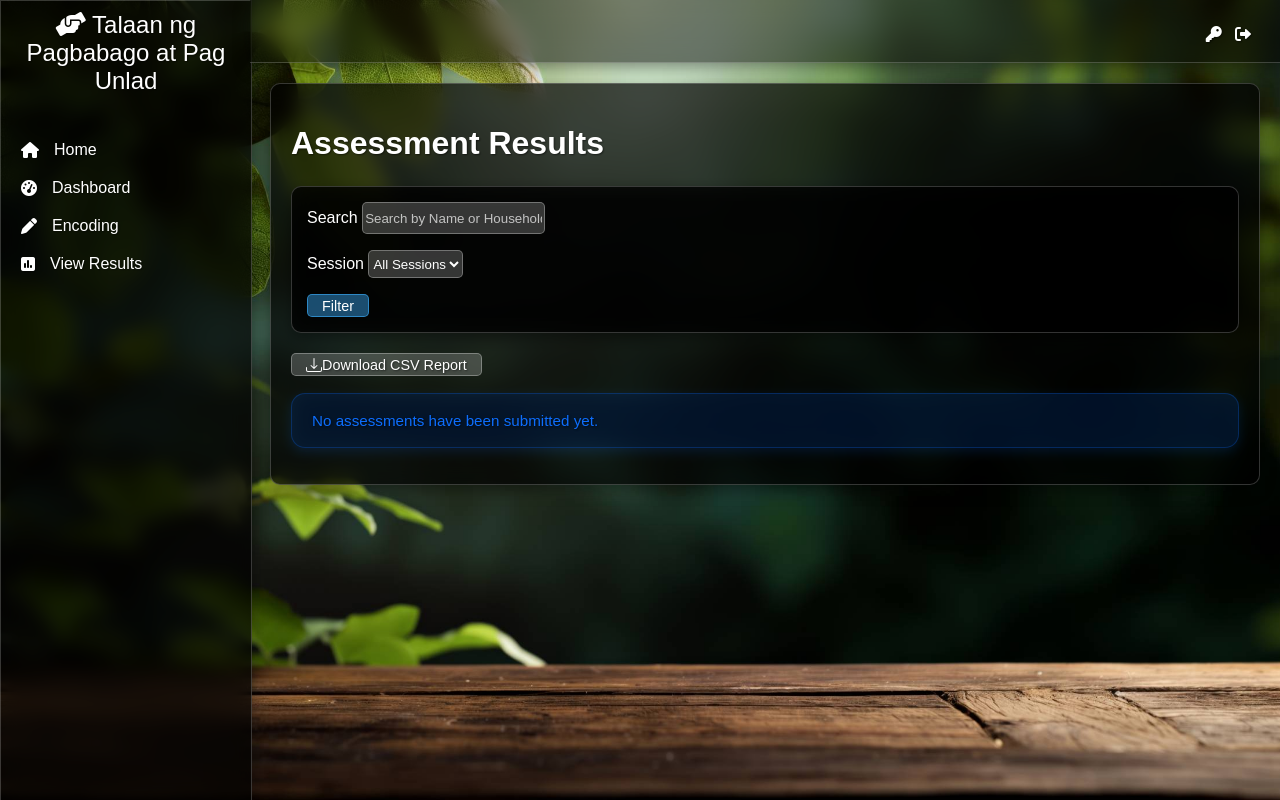
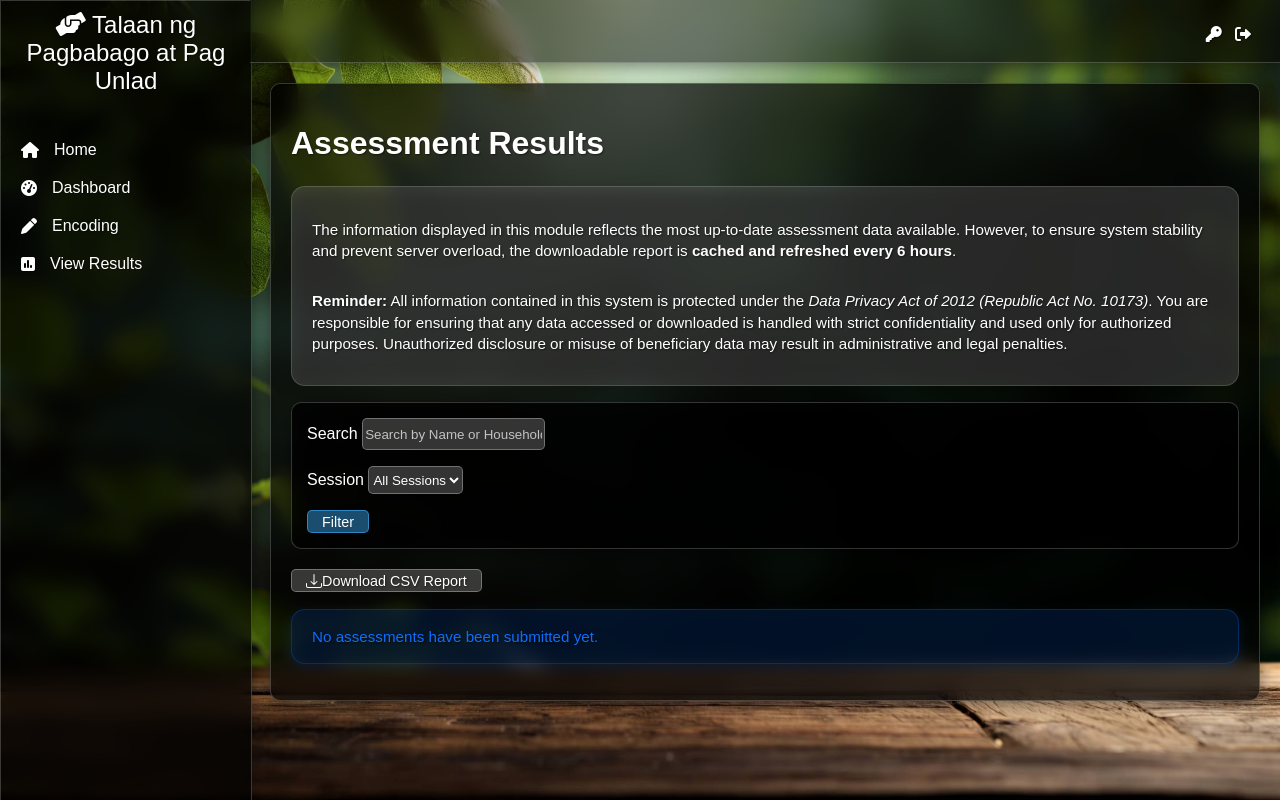
Before and after one commit to Alden0827/fds_talaan, a Flask app: page /results in a window 1280 px wide. Run offline with Flask 3, Linux system fonts and the light colour scheme; the visitor is signed in with stand-in values (Sample User, id 1); data comes from the database, SQL or seed files in the repository; data that the repository does not hold is empty; some libraries are stand-ins or nearby versions.

Commit message:
Add CSV download caching and update results page
Implemented server-side caching for the CSV download endpoint using Flask-Caching to reduce server load, with a 6-hour cache duration. Updated requirements.txt to include Flask-Caching. Enhanced the results page with a notice about CSV caching and data privacy, fixed a minor form field id typo, and improved UI structure.

```diff
--- a/app.py
+++ b/app.py
@@ -13,6 +13,9 @@
 from werkzeug.security import generate_password_hash, check_password_hash
 from flask_login import LoginManager, UserMixin, login_user, login_required, logout_user, current_user
 from functools import wraps
+from flask_caching import Cache
+
+
 SUPER_USER = ['aaquinonXes', 'YSMANTAWIL']
 
 SC_PROV_USERS = ['bbcortez']
@@ -41,6 +44,11 @@
 db = SQLAlchemy(app)
 login_manager = LoginManager(app)
 login_manager.login_view = 'login'
+
+cache = Cache(app, config={
+    'CACHE_TYPE': 'SimpleCache',  # or 'filesystem' / 'redis' for production
+    'CACHE_DEFAULT_TIMEOUT': 6 * 60 * 60  # 6 hours = 21600 seconds
+})
 
 
 @app.context_processor
@@ -862,19 +870,91 @@
         municipality_chart_data=json.dumps(municipality_chart_data)
     )
 
+# @app.route('/download_csv')
+# def download_csv():
+#     questions = Question.query.order_by(Question.order).all()
+#     question_headers = [q.text for q in questions]
+#     headers = [
+#         'Assessment ID', 'Beneficiary Name', 'Household ID', 'Date Taken'
+#     ] + question_headers
+
+#     assessments = Assessment.query.options(
+#         joinedload(Assessment.beneficiary),
+#         joinedload(Assessment.answers).joinedload(Answer.question)
+#     ).all()
+
+#     rows = []
+#     for assessment in assessments:
+#         answer_map = {ans.question_id: ans.value for ans in assessment.answers}
+#         row = {
+#             'Assessment ID': assessment.id,
+#             'Beneficiary Name': assessment.beneficiary.name,
+#             'Household ID': assessment.beneficiary.household_id,
+#             'Date Taken': assessment.date_taken.strftime('%Y-%m-%d %H:%M:%S'),
+#         }
+#         for q in questions:
+#             row[q.text] = answer_map.get(q.id, '')
+#         rows.append(row)
+
+#     si = io.StringIO()
+#     writer = csv.DictWriter(si, fieldnames=headers)
+#     writer.writeheader()
+#     writer.writerows(rows)
+#     output = si.getvalue()
+
+#     return Response(
+#         output,
+#         mimetype="text/csv",
+#         headers={"Content-Disposition": "attachment;filename=4ps_assessments_report.csv"}
+#     )
+
 @app.route('/download_csv')
+@login_required
 def download_csv():
+    # ---- Create cache key unique to user and filters ----
+    cache_key = f"csv_{current_user.username}"
+
+    # ---- Check if cached ----
+    cached_csv = cache.get(cache_key)
+    if cached_csv:
+        print("✅ Serving CSV from cache")
+        return Response(
+            cached_csv,
+            mimetype="text/csv",
+            headers={"Content-Disposition": "attachment; filename=4ps_assessments_report.csv"}
+        )
+
+    print("⏳ Generating fresh CSV data...")
+
+    # ---- Base query ----
+    query = Assessment.query.options(
+        joinedload(Assessment.beneficiary),
+        joinedload(Assessment.answers).joinedload(Answer.question)
+    )
+
+    # ---- Apply same user-based filters ----
+    if current_user.username not in SUPER_USER:
+        if current_user.username in ALL_PROV_USERS:
+            query = query.join(Beneficiary)
+            if current_user.username in SK_PROV_USERS:
+                query = query.filter(Beneficiary.province == "SULTAN KUDARAT")
+            elif current_user.username in SC_PROV_USERS:
+                query = query.filter(Beneficiary.province == "SOUTH COTABATO")
+            elif current_user.username in SR_PROV_USERS:
+                query = query.filter(Beneficiary.province == "SARANGANI")
+            elif current_user.username in NC_PROV_USERS:
+                query = query.filter(Beneficiary.province == "COTABATO (NORTH COTABATO)")
+        else:
+            query = query.filter(Assessment.username == current_user.username)
+
+    assessments = query.order_by(Assessment.date_taken.desc()).all()
+
+    # ---- Build CSV headers ----
     questions = Question.query.order_by(Question.order).all()
     question_headers = [q.text for q in questions]
-    headers = [
-        'Assessment ID', 'Beneficiary Name', 'Household ID', 'Date Taken'
-    ] + question_headers
+    headers = ['Assessment ID', 'Beneficiary Name', 'Household ID', 'Date Taken'] + question_headers
 
-    assessments = Assessment.query.options(
-        joinedload(Assessment.beneficiary),
-        joinedload(Assessment.answers).joinedload(Answer.question)
-    ).all()
-
+    # ---- Build rows ----
     rows = []
     for assessment in assessments:
         answer_map = {ans.question_id: ans.value for ans in assessment.answers}
@@ -888,17 +968,23 @@
             row[q.text] = answer_map.get(q.id, '')
         rows.append(row)
 
+    # ---- Convert to CSV ----
     si = io.StringIO()
     writer = csv.DictWriter(si, fieldnames=headers)
     writer.writeheader()
     writer.writerows(rows)
     output = si.getvalue()
 
+    # ---- Store in cache for 6 hours ----
+    cache.set(cache_key, output, timeout=6 * 60 * 60)
+    print("💾 CSV cached for 6 hours")
+
     return Response(
         output,
         mimetype="text/csv",
-        headers={"Content-Disposition": "attachment;filename=4ps_assessments_report.csv"}
+        headers={"Content-Disposition": "attachment; filename=4ps_assessments_report.csv"}
     )
+
 
 # --- DB Initialization Command ---
 def get_all_questions():
--- a/requirements.txt
+++ b/requirements.txt
@@ -1,3 +1,4 @@
 Flask
 Flask-SQLAlchemy
 Flask-Login
+Flask-Caching
--- a/templates/results.html
+++ b/templates/results.html
@@ -6,6 +6,23 @@
 <div class="d-flex justify-content-between align-items-center mb-4">
     <h1>Assessment Results</h1>
 </div>
+
+<!-- Information / Reminder Notice -->
+<div class="alert alert-secondary shadow-sm" role="alert">
+    <p class="mb-1">
+        The information displayed in this module reflects the most up-to-date assessment data available.
+        However, to ensure system stability and prevent server overload, the downloadable report is
+        <strong>cached and refreshed every 6 hours</strong>.
+    </p>
+    <p class="mb-0">
+        <strong>Reminder:</strong> All information contained in this system is protected under the
+        <em>Data Privacy Act of 2012 (Republic Act No. 10173)</em>. You are responsible for ensuring that
+        any data accessed or downloaded is handled with strict confidentiality and used only for authorized
+        purposes. Unauthorized disclosure or misuse of beneficiary data may result in administrative and legal penalties.
+    </p>
+</div>
+
+<!-- Filter Form -->
 <div class="card mb-4">
     <div class="card-body">
         <form method="GET" action="{{ url_for('results') }}" class="row g-3 align-items-center">
@@ -15,7 +32,7 @@
             </div>
             <div class="col-md-5 mb-3">
                 <label for="session_id" class="visually-hidden">Session</label>
-                <select class="form-select" id="session_id " name="session_id">
+                <select class="form-select" id="session_id" name="session_id">
                     <option value="">All Sessions</option>
                     {% for session in sessions %}
                         <option value="{{ session.id }}" {% if session.id == selected_session_id %}selected{% endif %}>{{ session.name }}</option>
@@ -29,6 +46,7 @@
     </div>
 </div>
 
+<!-- Download Button -->
 <div class="d-flex justify-content-end mb-3">
      <a href="{{ url_for('download_csv') }}" class="btn btn-success">
         <svg xmlns="http://www.w3.org/2000/svg" width="16" height="16" fill="currentColor" class="bi bi-download me-2" viewBox="0 0 16 16">
@@ -39,6 +57,7 @@
     </a>
 </div>
 
+<!-- Results Table -->
 {% if assessments %}
 <div class="table-responsive">
     <table class="table table-striped table-hover">
```
